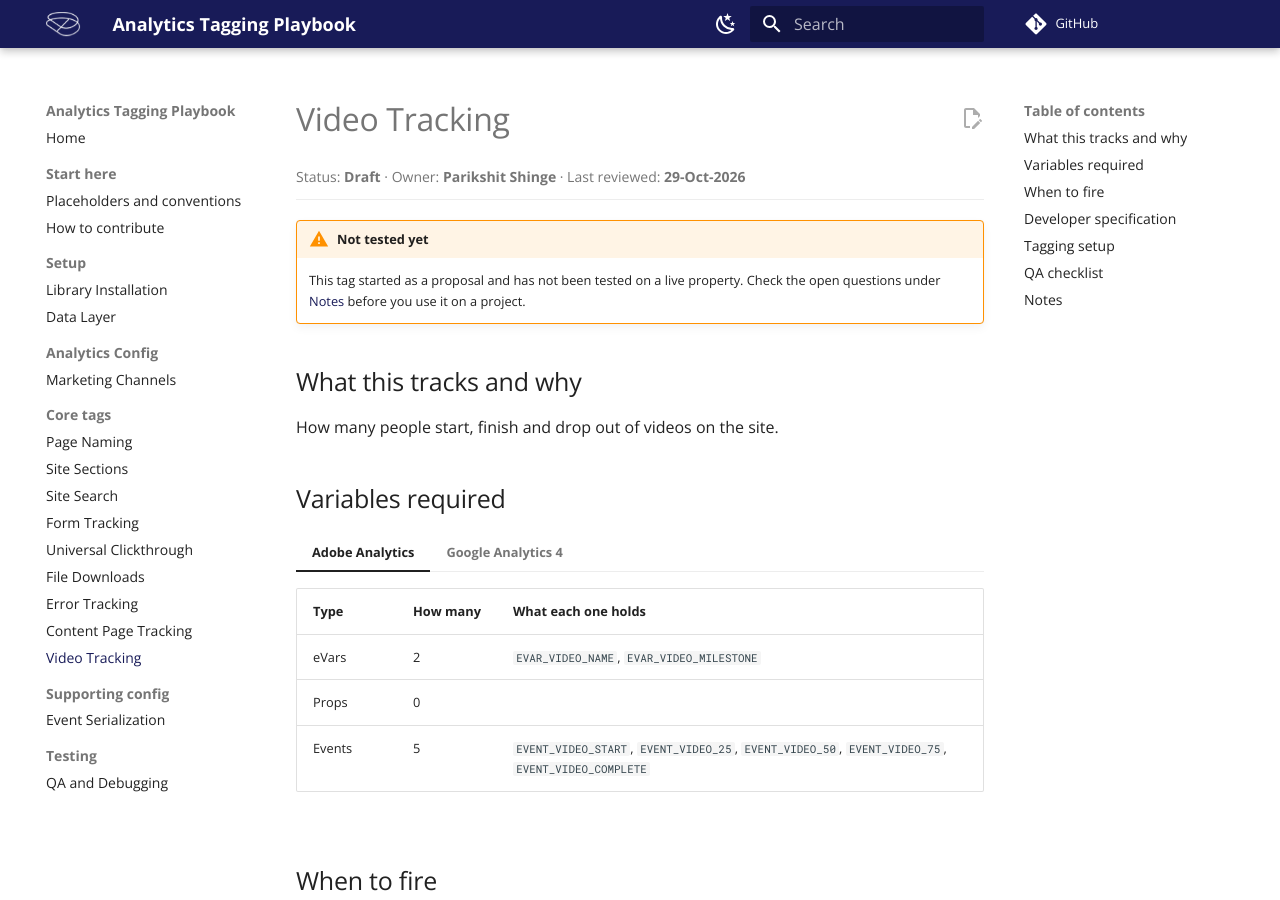
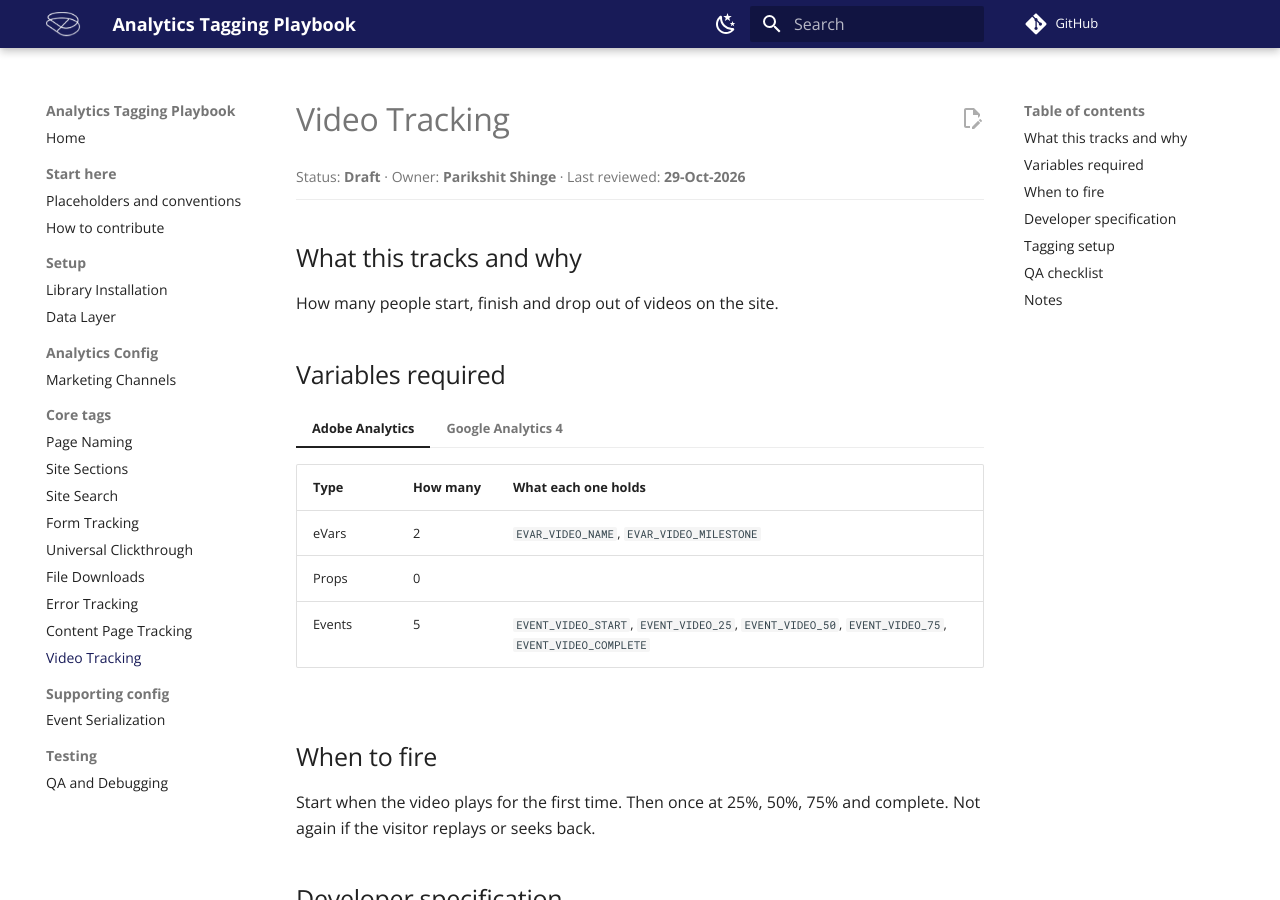
Before and after one commit to attributedata/analytics-tagging-playbook, an MkDocs documentation site: the page built from docs/tags/video-tracking.md, in a window 1280 px wide and 900 px high. Built offline with MkDocs 1.6.1 and Material for MkDocs 9.7.7, drawn with Linux system fonts in a browser that asks for light colours; comment, search, counter and statistics services are not loaded.

Commit message:
Remove untested warning from video tracking documentation
Removed warning about untested status of the video tracking tag.

```diff
--- a/docs/tags/video-tracking.md
+++ b/docs/tags/video-tracking.md
@@ -2,9 +2,6 @@
 
 Status: **Draft** · Owner: **Parikshit Shinge** · Last reviewed: **29-Oct-2026**
 { .page-meta }
-
-!!! warning "Not tested yet"
-    This tag started as a proposal and has not been tested on a live property. Check the open questions under [Notes](#notes) before you use it on a project.
 
 ## What this tracks and why
 How many people start, finish and drop out of videos on the site.
```
